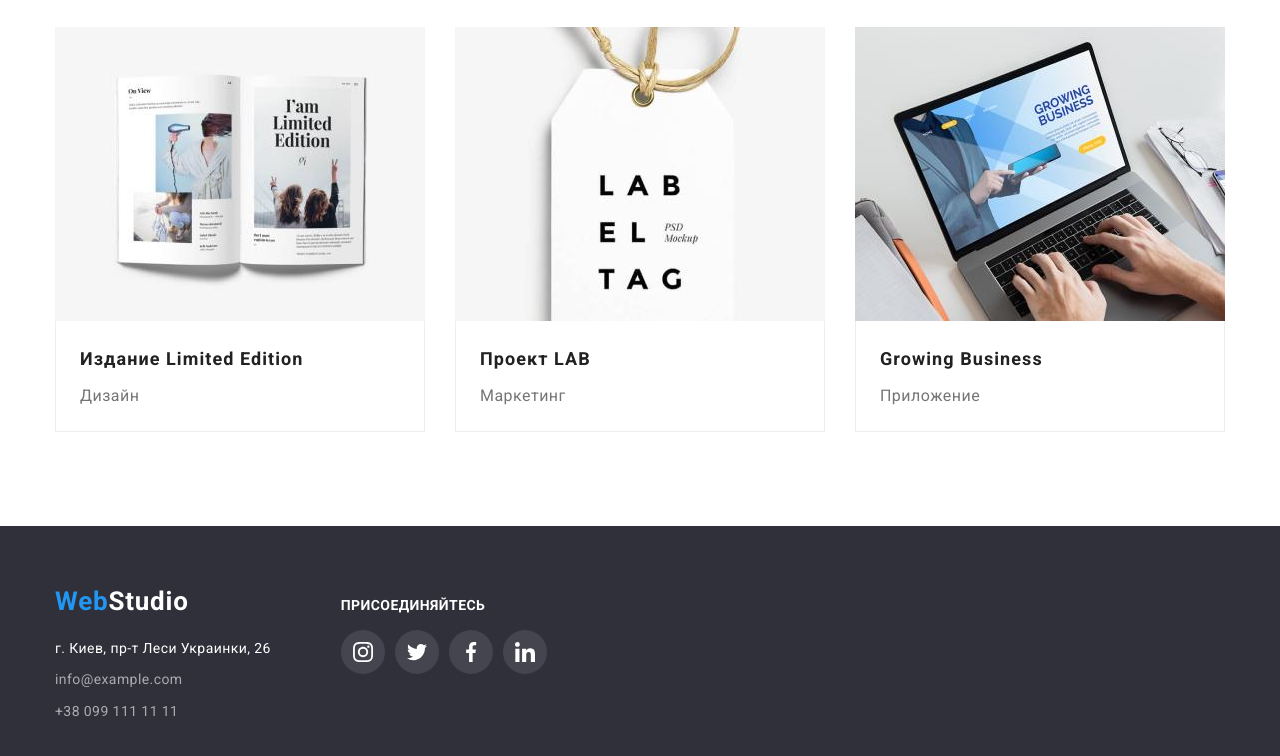
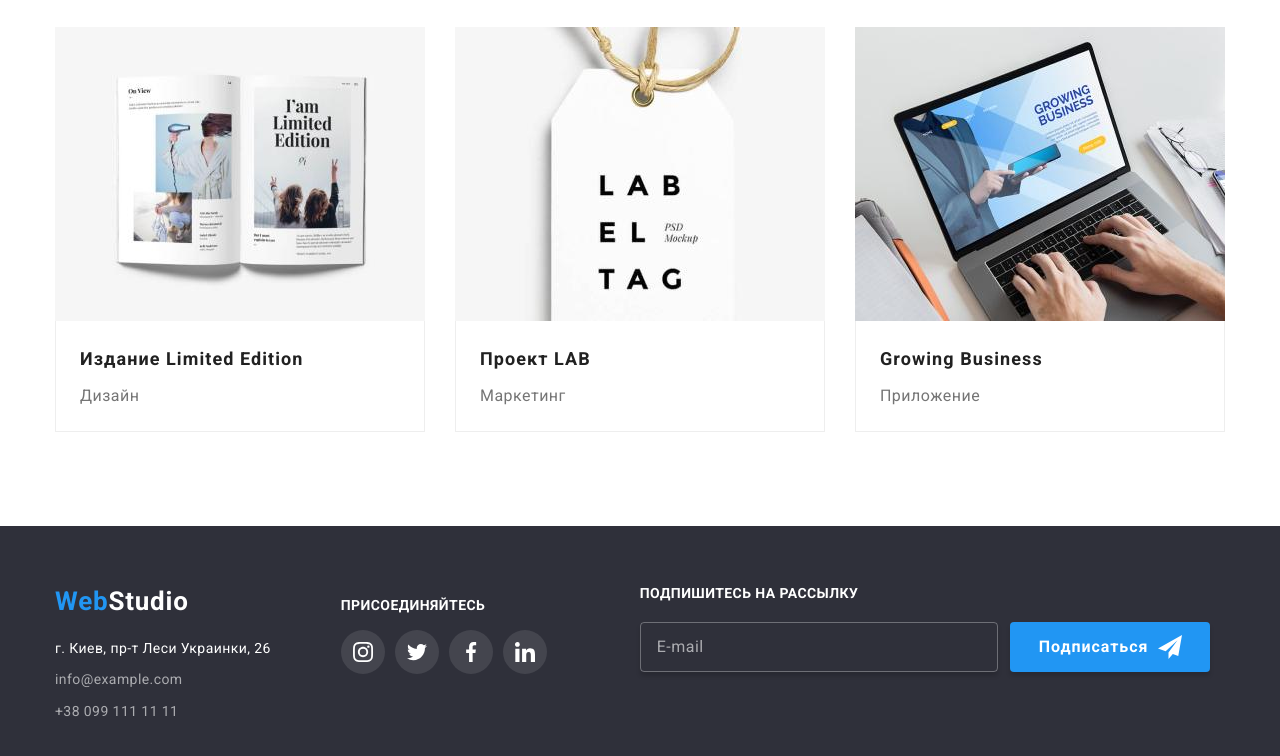
Before and after one commit to TetyaSveta/goit-markup-hw-06, a plain HTML site: page portfolio.html in a window 1280 px wide. Shown: the part 1117-1873 px from the top of the page. Drawn offline with nearby package versions, Linux system fonts and the light colour scheme.

Commit message:
Подписаться
Создает форму для подписки

```diff
--- a/css/styles.css
+++ b/css/styles.css
@@ -585,6 +585,70 @@ a {
 	background-color: var(--accent-color);
 }
 
+.footer-input::placeholder {
+	font-size: 16px;
+	line-height: 1.25;
+	display: flex;
+	align-items: center;
+	letter-spacing: 0.03em;
+	color: rgba(255, 255, 255, 0.6);
+}
+
+.footer-form {
+	margin-left: 93px;
+}
+
+.footer-form-send {
+	align-items: center;
+	display: flex;
+}
+
+.footer-form-title {
+	font-weight: 700;
+	font-size: 14px;
+	line-height: 1.14;
+	letter-spacing: 0.03em;
+	text-transform: uppercase;
+	color: #ffffff;
+	margin-bottom: 20px;
+}
+
+.footer-input {
+	width: 358px;
+	height: 50px;
+	border: 1px solid rgba(255, 255, 255, 0.3);
+	border-radius: 4px;
+	padding: 15px 10px 15px 16px;
+	background-color: inherit;
+	color: #ffffff;
+	box-shadow: 0px 4px 4px rgba(0, 0, 0, 0.15);
+	cursor: pointer;
+	margin-right: 12px;
+	transition: border-color 250ms cubic-bezier(0.4, 0, 0.2, 1);
+}
+
+.footer-form-btn {
+	padding: 10px 28px 10px 29px;
+	background-color: var(--accent-color);
+	color: #ffffff;
+	display: flex;
+	align-items: center;
+	cursor: pointer;
+	font-weight: 700;
+	font-size: 16px;
+	line-height: 1.88;
+	text-align: center;
+	letter-spacing: 0.06em;
+	border: none;
+	box-shadow: 0px 4px 4px rgba(0, 0, 0, 0.15);
+	border-radius: 4px;
+}
+
+.icon-footer-send {
+	fill: #ffffff;
+	margin-left: 10px;
+}
+
 /* --------Filter----------- */
 
 .filter {
--- a/portfolio.html
+++ b/portfolio.html
@@ -15,7 +15,7 @@
     <header class="header">
         <div class="container header-container">
         <nav class="header-navigation">
-            <a href="./portfolio.html" class="link header-logo">Web<span class="header-logo-studio" >Studio</span></a>
+            <a href="./portfolio.html" class="header-logo">Web<span class="header-logo-studio" >Studio</span></a>
             <ul class="list header-list">
                 <li class="header-item"><a class="header-link" href="./index.html">Студия</a></li>
                 <li class="header-item"><a class="header-link current" href="./portfolio.html">Портфолио</a></li>
@@ -289,6 +289,19 @@
                     </li>
                 </ul>
             </div>
+            <div class="footer-form">
+					<p class="footer-form-title">Подпишитесь на рассылку</p>
+					<form action="#" class="footer-form-send">
+						<label for="user-mail"></label>
+						<input type="email" name="footer-mailing" id="user-mail" class="footer-input" placeholder="E-mail" />
+						<button type="submit" class="footer-form-btn">
+							Подписаться
+							<svg class="icon-footer-send" width="24" height="24">
+								<use href="./images/icons.svg#icon-send"></use>
+							</svg>
+						</button>
+					</form>
+				</div>
         </div>
     </footer>
 </body>
```
Also changed, not shown: index.html (+15 -2 lines).
